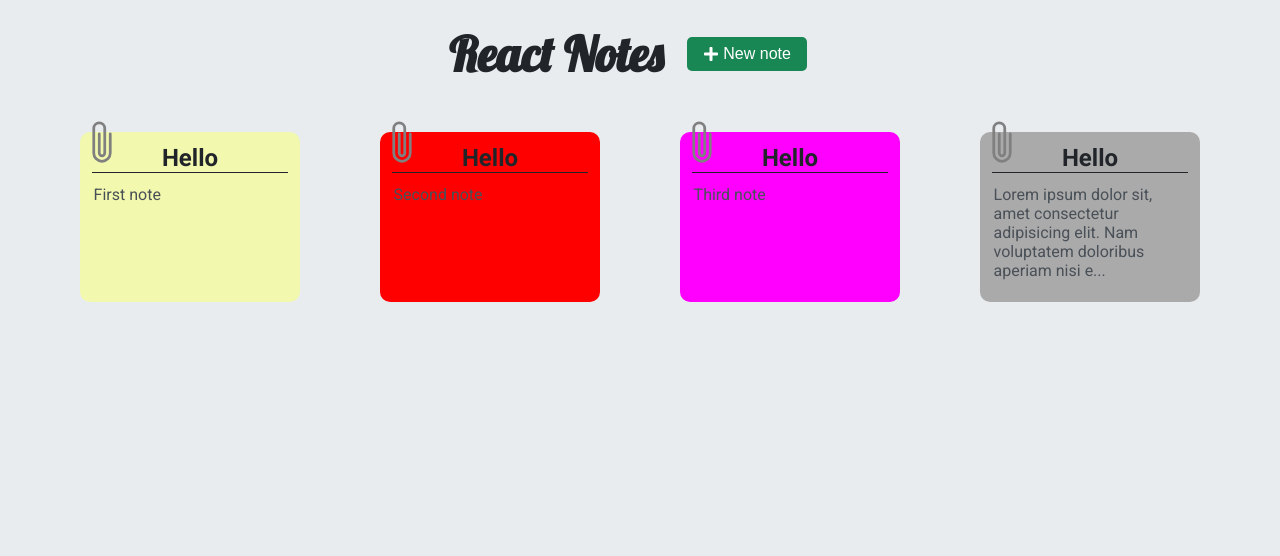
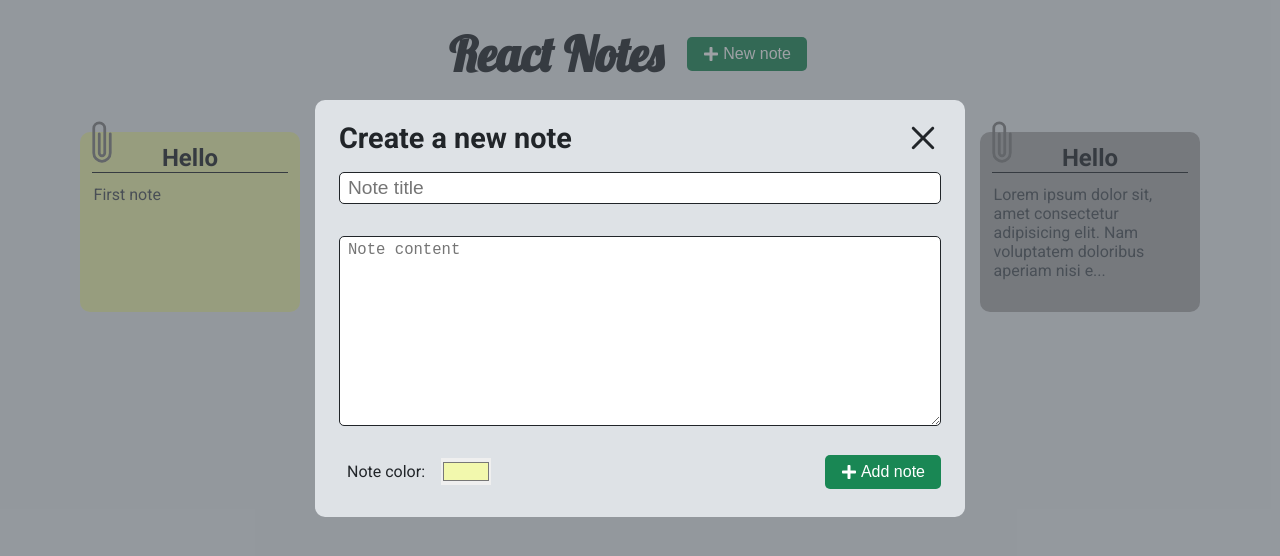
Before and after one commit to ToniIvars/react-notes, a React (Create React App) app: page / in a window 1280 px wide. Both pictures are taken after a click on the button "New note". Shown: the top 556 px of the page. Built offline with nearby package versions, Linux system fonts and the light colour scheme.

Commit message:
Design the new note form

```diff
--- a/src/App.js
+++ b/src/App.js
@@ -1,11 +1,16 @@
+import { useState } from 'react'
 import Header from './components/Header'
-import NoteContainer from './components/NoteContainer';
+import NewNoteForm from './components/NewNoteForm'
+import NoteContainer from './components/NoteContainer'
 import './App.css';
 
 function App() {
+  const [addingNote, setAddingNote] = useState(false)
+
   return (
     <>
-      <Header/>
+      {addingNote && <NewNoteForm setAddingNote={setAddingNote}/>}
+      <Header setAddingNote={setAddingNote}/>
       <NoteContainer/>
     </>
   );
--- a/src/components/Header.js
+++ b/src/components/Header.js
@@ -2,11 +2,11 @@ import React from 'react'
 import { FaPlus } from 'react-icons/fa'
 import '../styling/Header.css'
 
-function Header() {
+function Header({ setAddingNote }) {
   return (
     <div id='header-container'>
       <h1>React Notes</h1>
-      <button id='add-note-btn'>
+      <button className='add-note-btn' onClick={() => setAddingNote(true)}>
         <FaPlus/> New note
       </button>
     </div>
--- a/src/components/NewNoteForm.js
+++ b/src/components/NewNoteForm.js
@@ -0,0 +1,50 @@
+import { useState } from 'react'
+import { FaPlus } from 'react-icons/fa'
+import { CgClose } from 'react-icons/cg'
+import '../styling/NewNoteForm.css'
+
+const NewNoteForm = ({ setAddingNote }) => {
+  const [title, setTitle] = useState('')
+  const [content, setContent] = useState('')
+  const [color, setColor] = useState('#F2F8AD')
+
+  const formSubmit = e => {
+    e.preventDefault()
+  }
+
+  const closeForm = () => {
+    document.getElementById('form-container').style.animationDuration = '1s'
+    document.getElementById('form-container').style.animationName = 'fadeOut'
+
+    setTimeout(() => {
+      setAddingNote(false)
+    }, 750);
+  }
+
+  return (
+    <div id='form-container'>
+      <form onSubmit={formSubmit}>
+        <div id='form-header'>
+          <h2>Create a new note</h2>
+          <CgClose onClick={closeForm}/>
+        </div>
+
+        <input type="text" name="title" id="title" placeholder='Note title' value={title} onChange={e => setTitle(e.target.value)}/>
+        <textarea rows='10' name="content" id="content" placeholder='Note content' value={content} onChange={e => setContent(e.target.value)}/>
+
+        <div id='form-last-row'>
+          <div className='form-label-input'>
+            <label htmlFor="color">Note color:</label>
+            <input type="color" name="color" id="color" value={color} onChange={e => setColor(e.target.value)}/>
+          </div>
+
+          <button className='add-note-btn'>
+            <FaPlus/> Add note
+          </button>
+        </div>
+      </form>
+    </div>
+  )
+}
+
+export default NewNoteForm
--- a/src/styling/Header.css
+++ b/src/styling/Header.css
@@ -13,7 +13,7 @@
     text-align: center;
 }
 
-#add-note-btn {
+.add-note-btn {
     margin: 0 1.5rem;
     font-size: 1rem;
     border: none;
@@ -27,8 +27,8 @@
     transition: background-color 150ms ease-in-out;
 }
 
-#add-note-btn svg { margin-right: 0.25rem; }
+.add-note-btn svg { margin-right: 0.25rem; }
 
-#add-note-btn:hover {
+.add-note-btn:hover {
     background-color: #479F76;
 }
--- /dev/null
+++ b/src/styling/NewNoteForm.css
@@ -0,0 +1,107 @@
+@keyframes fadeIn {
+    from {
+        opacity: 0;
+    }
+
+    to {
+        opacity: 1;
+    }
+}
+
+@keyframes fadeOut {
+    from {
+        opacity: 1;
+    }
+
+    to {
+        opacity: 0;
+    }
+}
+
+@keyframes zoomIn {
+    from {
+        scale: 1%;
+    }
+
+    to {
+        scale: 100%;
+    }
+}
+
+#form-container {
+    background-color: #49505788;
+    width: 100vw;
+    height: 100vh;
+    position: absolute;
+    top: 0;
+    left: 0;
+    z-index: 1;
+    padding-top: 100px;
+    animation: fadeIn 500ms;
+}
+
+#form-container form {
+    max-width: 650px;
+    width: 95%;
+    background-color: #DEE2E6;
+    margin: auto;
+    padding: 1rem 1.5rem;
+    border-radius: 10px;
+    display: flex;
+    flex-direction: column;
+    color: #212529;
+    position: relative;
+    animation: zoomIn 750ms;
+}
+
+#form-container input[type="text"], textarea {
+    margin: 1rem 0;
+    font-size: 120%;
+    padding: 0.25rem 0.5rem;
+    border-radius: 5px;
+    border: 1px solid #212529;
+    transition: all 100ms;
+}
+
+#form-container input[type="text"]:focus, textarea:focus {
+    border-color: transparent;
+}
+
+.form-label-input {
+    display: flex;
+    align-items: center;
+    margin-left: 0.5rem;
+}
+
+#color {
+    margin: 1rem;
+    border: 0;
+}
+
+#form-last-row {
+    display: flex;
+    align-items: center;
+    justify-content: space-between;
+}
+
+#form-last-row button {
+    margin: 0;
+}
+
+#close-btn {
+    position: absolute;
+    top: 0;
+    right: 0;
+}
+
+#form-header {
+    font-size: 1.2rem;
+    margin-top: 0.25rem;
+    display: flex;
+    align-items: center;
+    justify-content: space-between;
+}
+
+#form-header svg {
+    font-size: 2.25rem;
+}
--- a/src/styling/NotePreview.css
+++ b/src/styling/NotePreview.css
@@ -1,7 +1,7 @@
 .note-preview {
     background-color: #DEE2E6;
     width: 220px;
-    height: 170px;
+    height: 180px;
     margin-bottom: 1.5rem;
     padding: 0.75rem;
     border-radius: 10px;
```
